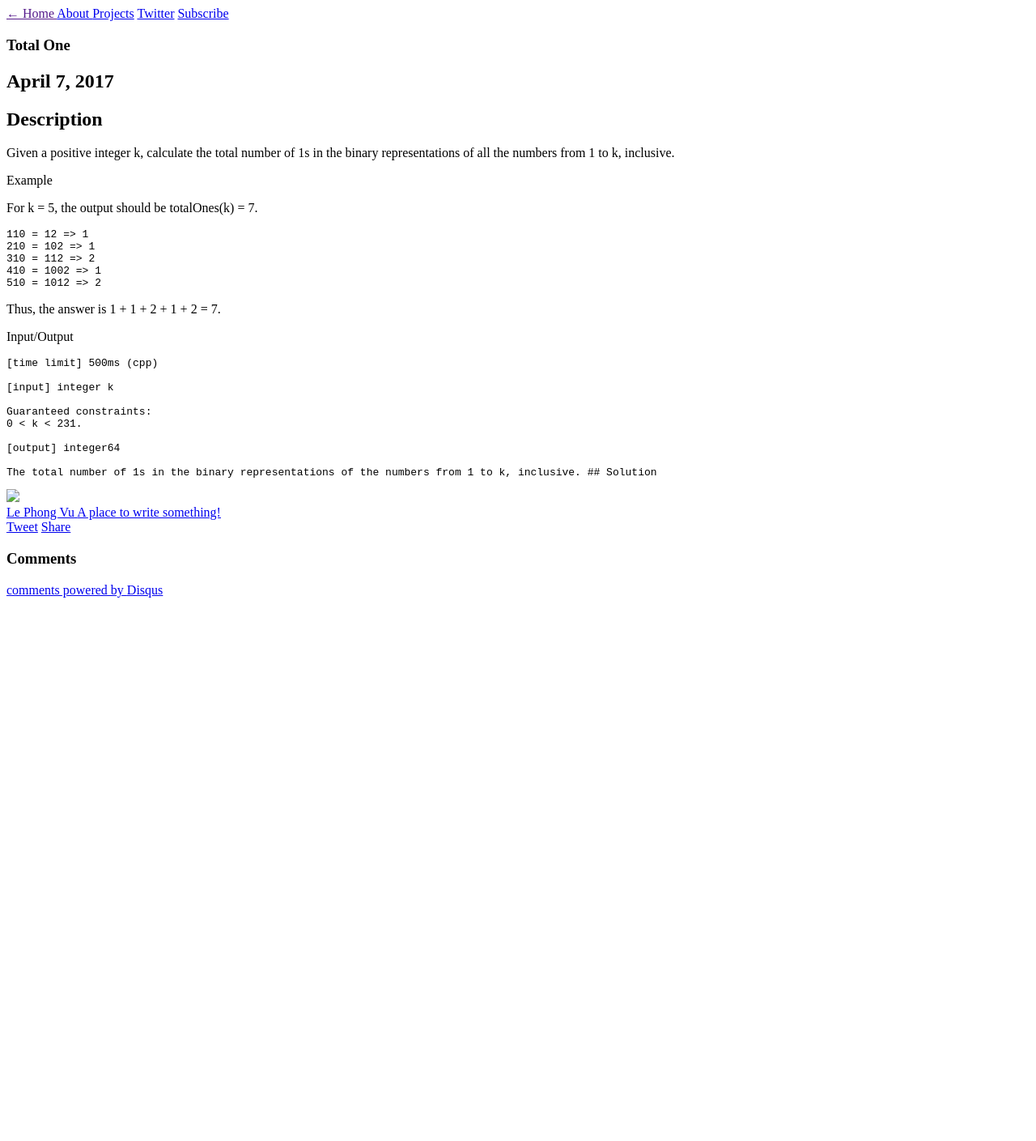
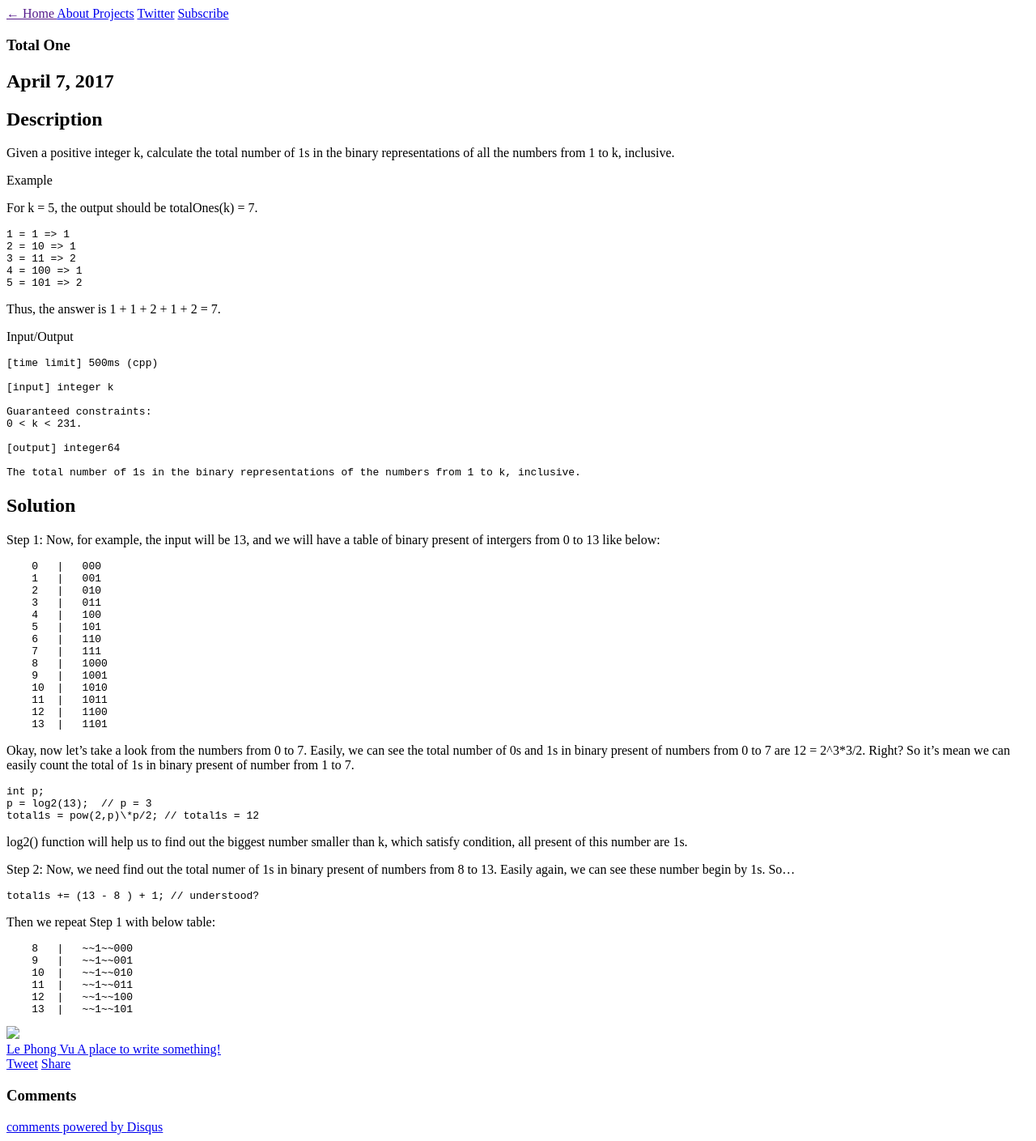
Before and after one commit to lpvcpp/lpvcpp.github.io, a Jekyll site: the page built from _posts/2017-04-07-Count-bit-1.md, in a window 1280 px wide. Shown: the whole page at 81% size. Built offline with Jekyll 4.4.1, drawn with Linux system fonts in a browser that asks for light colours; nearby versions of some CDN libraries; comment, search, counter and statistics services are not loaded; before the commit the page ends 900 px from its top, so only the background shows below that.

Commit message:
Update 2017-04-07-Count-bit-1.md

```diff
--- a/_posts/2017-04-07-Count-bit-1.md
+++ b/_posts/2017-04-07-Count-bit-1.md
@@ -3,8 +3,6 @@ title: "Total One"
 author: lvpcpp
 description: "Algorithm"
 ---
-
-
 
 ## Description
 
@@ -16,11 +14,11 @@ Example
 For k = 5, the output should be
 totalOnes(k) = 7.
 
-    110 = 12 => 1
-    210 = 102 => 1
-    310 = 112 => 2
-    410 = 1002 => 1
-    510 = 1012 => 2
+    1 = 1 => 1
+    2 = 10 => 1
+    3 = 11 => 2
+    4 = 100 => 1
+    5 = 101 => 2
 
 Thus, the answer is 1 + 1 + 2 + 1 + 2 = 7.
 
@@ -36,4 +34,48 @@ Input/Output
     [output] integer64
 
     The total number of 1s in the binary representations of the numbers from 1 to k, inclusive.
+
 ## Solution
+Step 1:
+Now, for example, the input will be 13, and we will have a table of binary present of intergers from 0 to 13 like below:
+
+        0   |   000
+        1   |   001
+        2   |   010
+        3   |   011
+        4   |   100
+        5   |   101
+        6   |   110
+        7   |   111
+        8   |   1000
+        9   |   1001
+        10  |   1010
+        11  |   1011
+        12  |   1100
+        13  |   1101
+
+Okay, now let's take a look from the numbers from 0 to 7. Easily, we can see the total number of 0s and 1s in binary present of numbers from 0 to 7 are 12 = 2^3\*3/2. Right?
+So it's mean we can easily count the total of 1s in binary present of number from 1 to 7.
+~~~
+int p;
+p = log2(13);  // p = 3
+total1s = pow(2,p)\*p/2; // total1s = 12
+~~~
+log2() function will help us to find out the biggest number smaller than k, which satisfy condition, all present of this number are 1s.
+
+Step 2:
+Now, we need find out the total numer of 1s in binary present of numbers from 8 to 13.
+Easily again, we can see these number begin by 1s. So...
+
+~~~
+total1s += (13 - 8 ) + 1; // understood?
+~~~
+
+Then we repeat Step 1 with below table:
+
+        8   |   ~~1~~000
+        9   |   ~~1~~001
+        10  |   ~~1~~010
+        11  |   ~~1~~011
+        12  |   ~~1~~100
+        13  |   ~~1~~101
```
